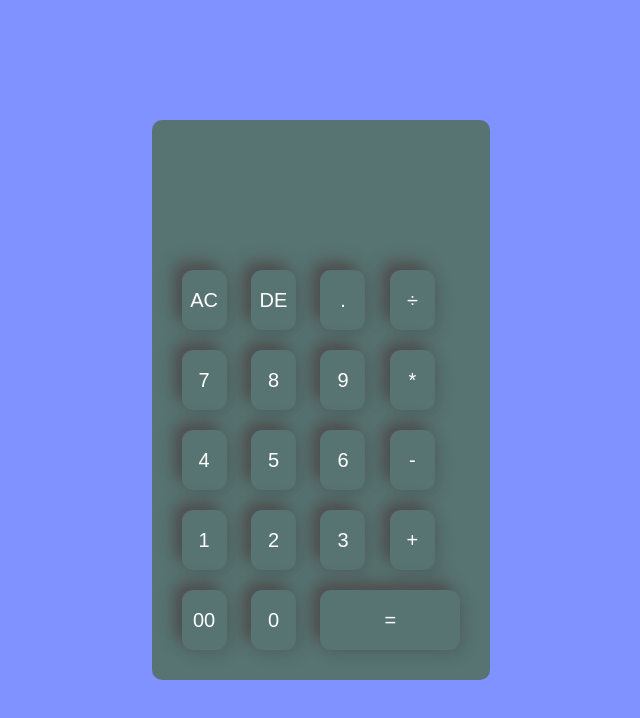
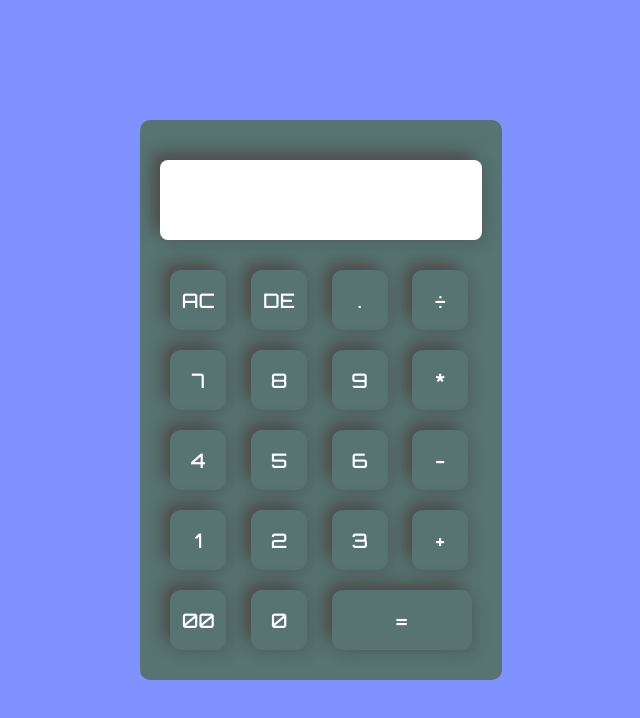
Before and after one commit to thiagoyb11/calculator, a plain HTML site: page index.html in a window 1280 px wide. Shown: the whole page, without its empty margins (319-959 px from the left). Drawn offline with Linux system fonts and the light colour scheme.

Commit message:
styles.css

```diff
--- a/styles.css
+++ b/styles.css
@@ -3,6 +3,7 @@
     padding: 0;
     font-family: sans-serif;
     box-sizing: border-box;
+    font-family: 'Orbitron', sans-serif;
   }
 
   .container {
@@ -22,7 +23,7 @@
   .calculator form input {
       border: 0;
       outline: 0;
-    width: 45px;
+      width: 56px;
       height: 60px;
       border-radius: 11px;
       background-color: transparent;
@@ -37,6 +38,9 @@ form .display {
       display: flex;
       justify-content: flex-end;
       margin: 20px 0px;
+      background-color: white;
+      border-radius: 0.5rem;
+      box-shadow: -8px -8px 15px rgba(73, 55, 55, 0.616), 5px 5px 15px rgba(61, 56, 56, 0.2);
   }
 
   form .display input {
@@ -44,6 +48,7 @@ form .display input {
       flex: 1;
       font-size: 40px;
       box-shadow: none;
+      color: black;
   }
 
   form input.equal {
```
Lines whose indentation alone changed are shown as unchanged.
